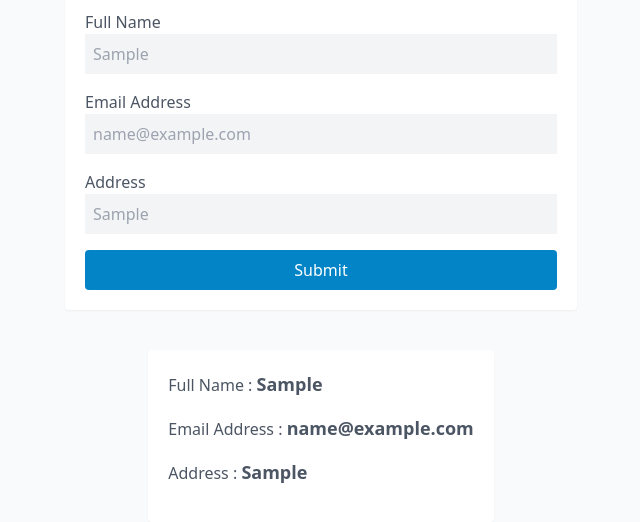
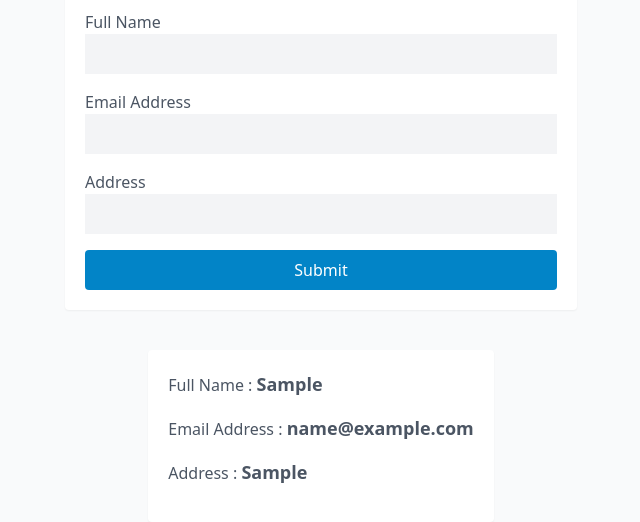
Before and after one commit to rashadulalam/javascript-information-form, a plain HTML site: page index.html in a window 1280 px wide. Both pictures are taken after typing "Sample", "name@example.com", "Sample" into the empty fields and a click on the button "Submit". Shown: the part 172-694 px from the top of the page, without its empty margins (319-959 px from the left). Drawn offline with nearby package versions, Linux system fonts and the light colour scheme.

Commit message:
Some fixes

```diff
--- a/index.html
+++ b/index.html
@@ -4,9 +4,9 @@
   <meta charset="UTF-8">
   <meta name="viewport" content="width=device-width, initial-scale=1.0">
   <script src="https://cdn.tailwindcss.com"></script>
+  <title>Information Form</title>
 </head>
 <body>
-
   <div class="flex flex-col items-center justify-center h-screen bg-gray-50">
     <div class="bg-white max-w-lg p-5 shadow-sm rounded mb-10">
         <h1 class="text-center text-4xl mb-4 uppercase text-sky-600">Plase  fill the form</h1>
--- a/script.js
+++ b/script.js
@@ -29,6 +29,10 @@ btn.addEventListener("click", function() {
         document.getElementById("rEmail").innerHTML = email.value;
         document.getElementById("rAddress").innerHTML = address.value;
 
+        // clear input val
+        fullName.value = "";
+        email.value = "";
+        address.value = "";
 
 
     }
```
Also changed, not shown: budget.html (added).
